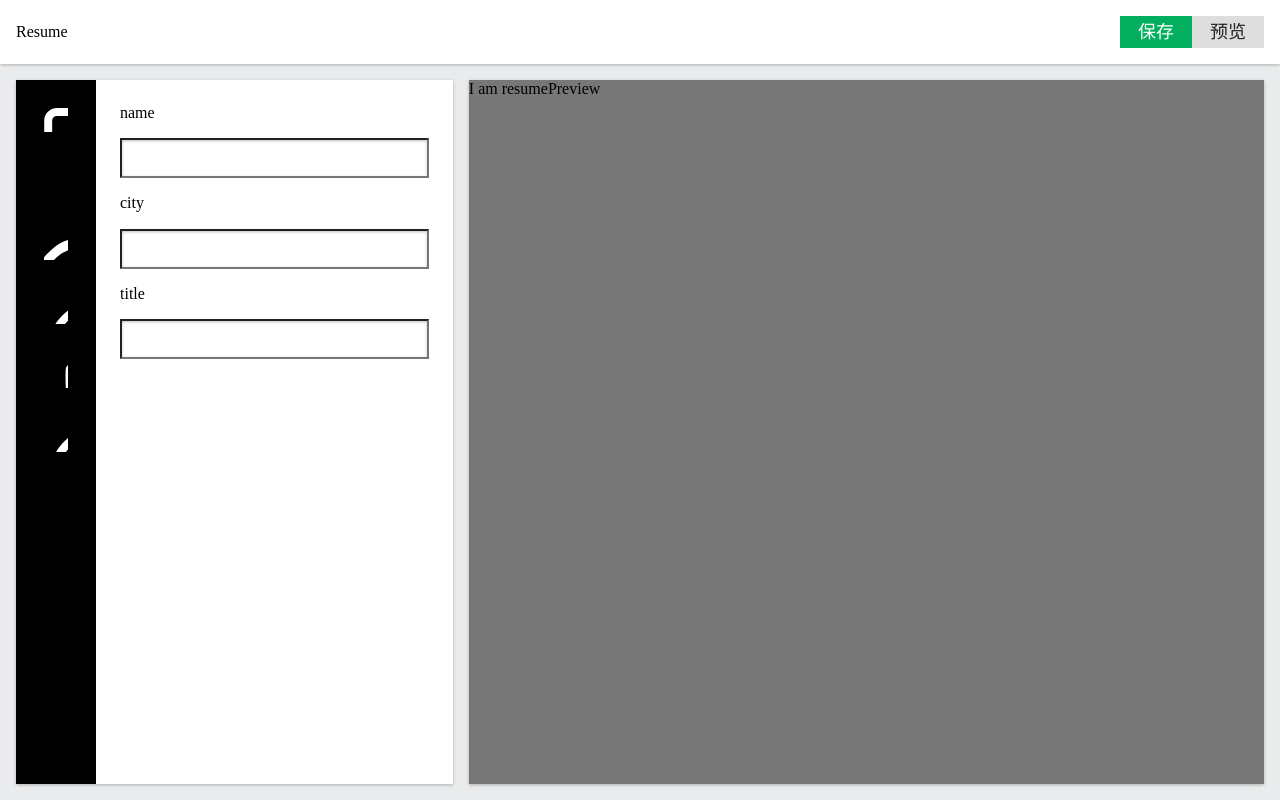
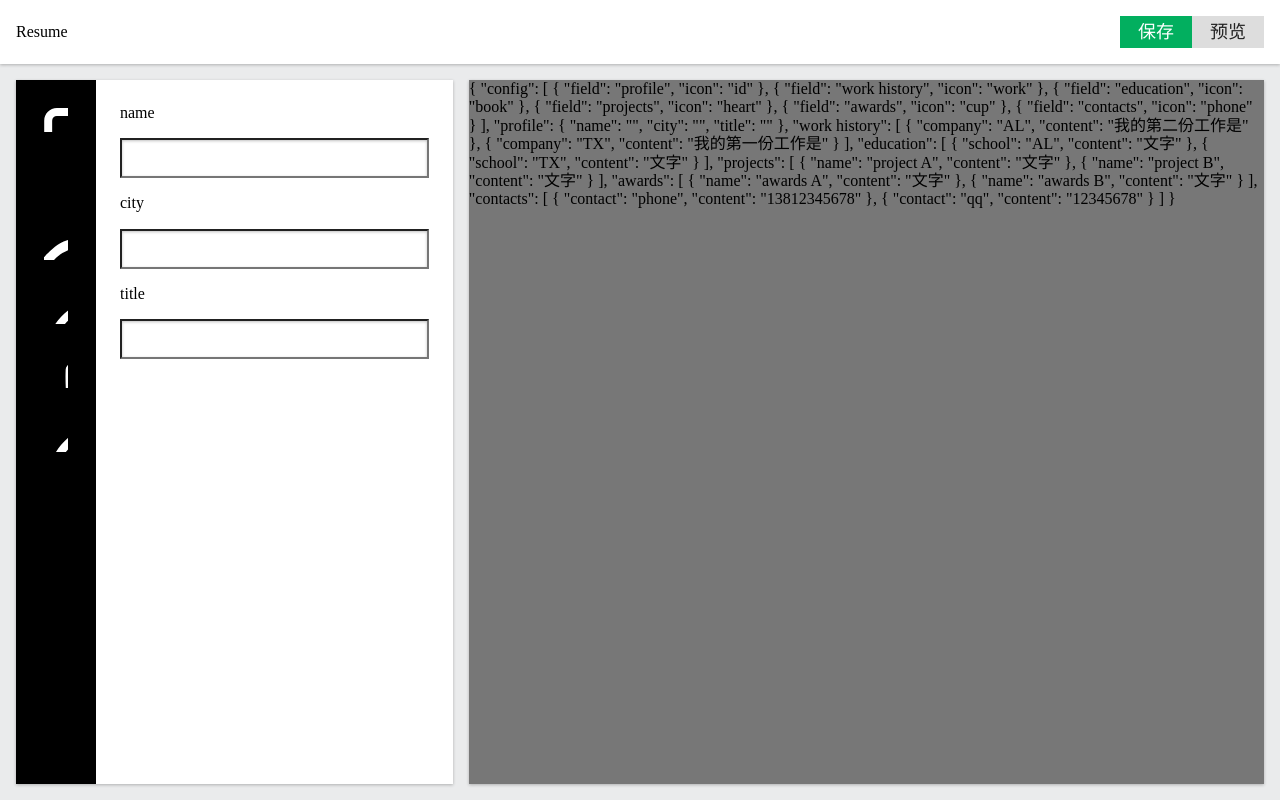
Before and after one commit to Honohonoho/Vue.js-resumer, a Vue app: page / in a window 1280 px wide. Built offline with nearby package versions, Linux system fonts and the light colour scheme.

Commit message:
使用min-width代替width

```diff
--- a/src/App.vue
+++ b/src/App.vue
@@ -50,7 +50,7 @@ export default {
     }
   }
   #resumeEditor{
-    width: 35%;
+    min-width: 35%;
     background: #444;
   }
   #resumePreview{
--- a/src/components/ResumeEditor.vue
+++ b/src/components/ResumeEditor.vue
@@ -35,7 +35,6 @@
 <script>
 export default {
   name: 'ResumeEditor',
-
   computed: {
     selected: {
       get(){
--- a/src/components/ResumePreview.vue
+++ b/src/components/ResumePreview.vue
@@ -1,12 +1,17 @@
 <template>
   <div id="resumePreview">
-    I am resumePreview
+    {{resume}}
   </div>
 </template>
 
 <script>
 export default {
-  name: 'resumePreview'
+  name: 'resumePreview',
+  computed: {
+    resume(){
+      return this.$store.state.resume
+    }
+  }
 }
 </script>
 
```
